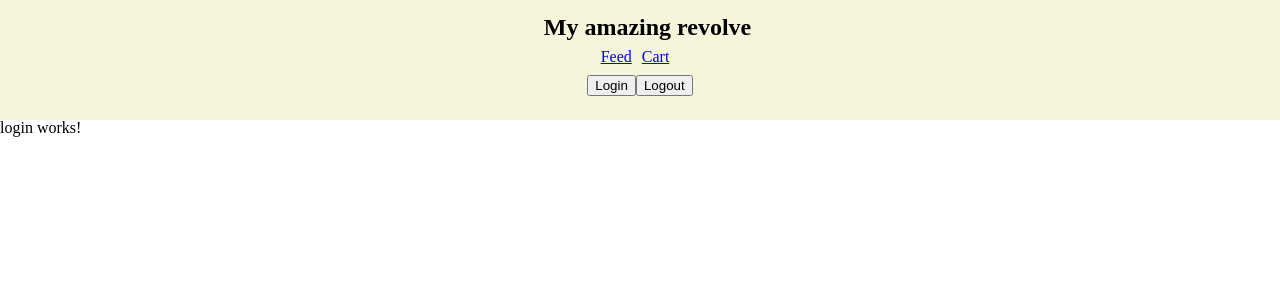
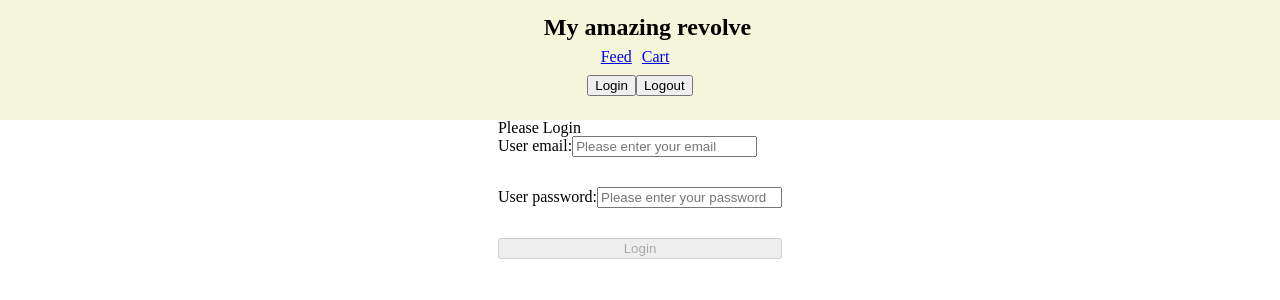
Before and after one commit to roeisagiv14/yotpo-course-project-self, an Angular app: page /login in a window 1280 px wide. Shown: the top 300 px of the page. Built offline with nearby package versions, Linux system fonts and the light colour scheme.

Commit message:
Add login with template driven forms

```diff
--- a/src/app/app.module.ts
+++ b/src/app/app.module.ts
@@ -13,6 +13,7 @@
 import { AuthInterceptor } from './auth.interceptor';
 import { ProductComponent } from './product/product.component';
 import { LoginComponent } from './login/login.component';
+import { FormsModule } from '@angular/forms';
 
 
 
@@ -32,7 +33,8 @@
   imports: [
     BrowserModule,
     AppRoutingModule,
-    HttpClientModule
+    HttpClientModule,
+    FormsModule
   ],
   providers: [{
     provide: HTTP_INTERCEPTORS,
--- a/src/app/auth.interceptor.ts
+++ b/src/app/auth.interceptor.ts
@@ -6,17 +6,18 @@
   HttpInterceptor
 } from '@angular/common/http';
 import { Observable } from 'rxjs';
+import { AuthService } from './auth.service';
 
 @Injectable()
 export class AuthInterceptor implements HttpInterceptor {
 
-  constructor() {}
+  constructor(private authService: AuthService) {}
 
   intercept(request: HttpRequest<unknown>, next: HttpHandler): Observable<HttpEvent<unknown>> {
     request = request.clone(
       {
         setHeaders: {
-          'token': 'BLA2'
+          'token': this.authService.userName ? this.authService.userName: ''
         }
       }
     )
--- a/src/app/cart.service.ts
+++ b/src/app/cart.service.ts
@@ -15,7 +15,7 @@
   }
 
   isInCart(item: Item){
-    const index = this.shoppingCart.indexOf(item);
+    const index = this.shoppingCart.findIndex((x: Item) => x.id == item.id);
     if(index > -1){
       return true;
     }
--- a/src/app/login/login.component.html
+++ b/src/app/login/login.component.html
@@ -1 +1,44 @@
-<p>login works!</p>
+<form class="container" #form="ngForm" (ngSubmit)="submit(form)">
+    <div class="inputs">
+      <h2>Please Login</h2>
+
+      <div class="form-group">
+      <label for="email">User email:</label>
+      <input type="email"
+             id="email"
+             placeholder="Please enter your email"
+             ngModel
+             name="email"
+             #email="ngModel"
+             required
+             email>
+
+      <small class="error"
+             *ngIf="!email.valid && email.touched && email.hasError('required')">
+        Please enter your email
+      </small>
+
+        <small class="error"
+               *ngIf="!email.valid && email.touched && email.hasError('email')">
+          Please enter a valid email
+        </small>
+      </div>
+
+      <div class="form-group">
+      <label for="password">User password:</label>
+      <input type="password"
+             id="password"
+             placeholder="Please enter your password"
+             ngModel
+             name="password"
+             #password="ngModel"
+             required
+      >
+
+      </div>
+
+      <button [disabled]="!form.valid">Login</button>
+
+    </div>
+
+  </form>
--- a/src/app/login/login.component.scss
+++ b/src/app/login/login.component.scss
@@ -0,0 +1,33 @@
+.container{
+    display: flex;
+    justify-content: center;
+    align-items: center;
+    .inputs{
+      display: flex;
+      flex-direction: column;
+
+      max-width: 300px;
+
+      .form-group{
+        margin-bottom: 30px;
+      }
+
+      small{
+        display: block;
+      }
+    }
+
+    .error{
+      color: red;
+    }
+
+    input.ng-valid.ng-touched{
+      border: 3px solid green;
+    }
+
+    input.ng-invalid.ng-touched{
+      border: 3px solid red;
+    }
+
+
+  }
--- a/src/app/login/login.component.ts
+++ b/src/app/login/login.component.ts
@@ -1,4 +1,7 @@
 import { Component, OnInit } from '@angular/core';
+import { NgForm } from '@angular/forms';
+import { Router } from '@angular/router';
+import { AuthService } from '../auth.service';
 
 @Component({
   selector: 'app-login',
@@ -7,9 +10,14 @@
 })
 export class LoginComponent implements OnInit {
 
-  constructor() { }
+  constructor(private authService: AuthService, private router: Router) { }
 
   ngOnInit(): void {
   }
 
+  submit(form: NgForm){
+    this.authService.login(form.value['email']);
+    this.router.navigateByUrl('/feed');
+  }
+
 }
```
